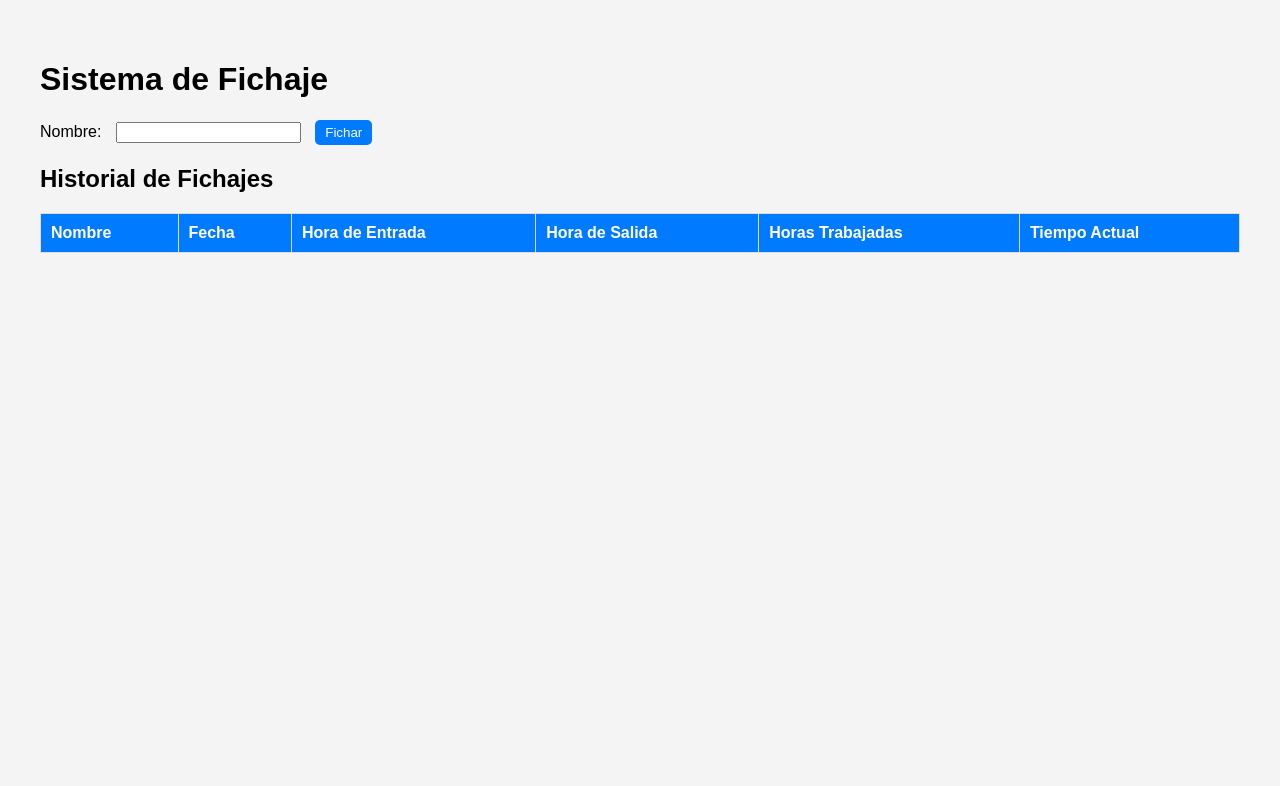
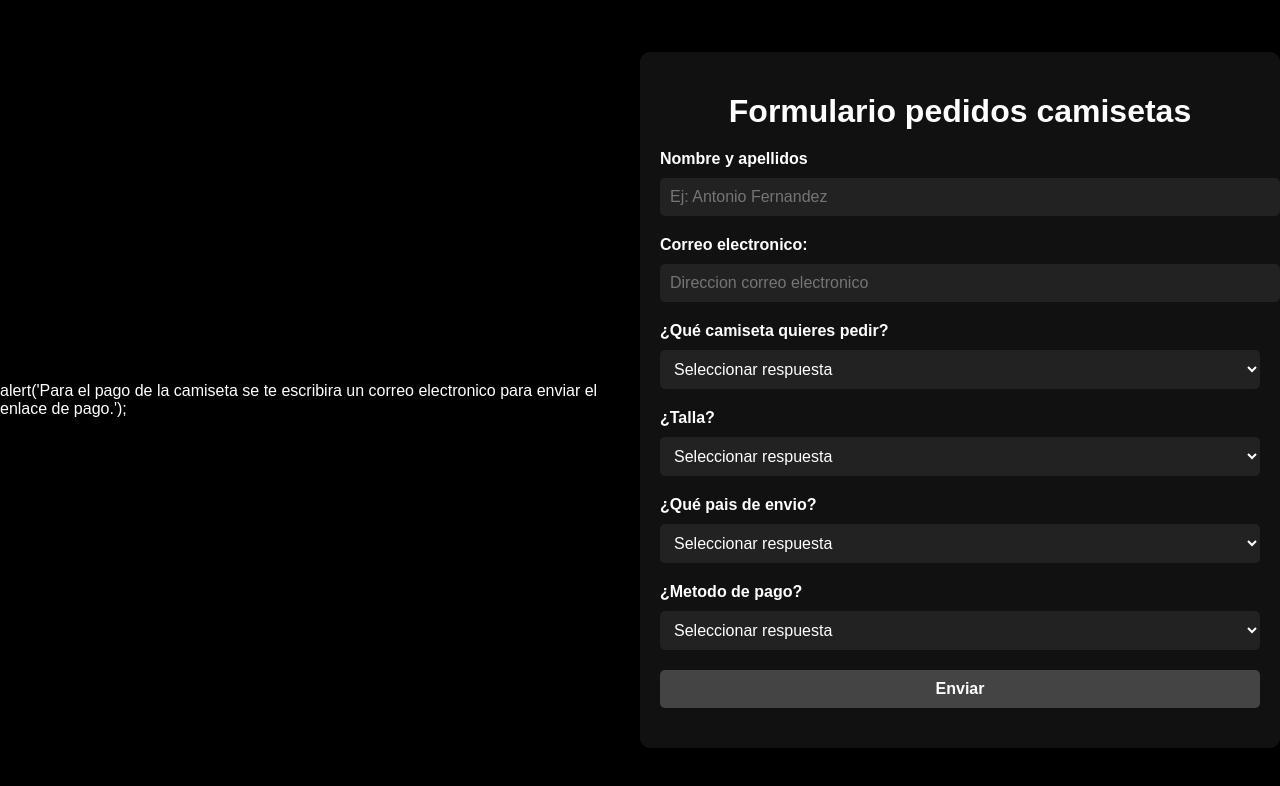
Before and after one commit to alonsillooo/websummar-capital, a plain HTML site: page index.html in a window 1280 px wide. Drawn offline with Linux system fonts and the light colour scheme.

Commit message:
Update index.html

```diff
--- a/index.html
+++ b/index.html
@@ -1,134 +1,134 @@
-<!doctypehtml><html lang=es><meta charset=UTF-8><meta content="width=device-width,initial-scale=1"name=viewport><title>Sistema de Fichaje</title><style>body{font-family:Arial,sans-serif;margin:20px;padding:20px;background-color:#f4f4f4}form{margin-bottom:20px}label{margin-right:10px}input{margin-right:10px}button{padding:5px 10px;background-color:#007bff;color:#fff;border:none;border-radius:5px;cursor:pointer}button:hover{background-color:#0056b3}table{width:100%;border-collapse:collapse;margin-top:20px}td,th{padding:10px;border:1px solid #ddd;text-align:left}th{background-color:#007bff;color:#fff}</style><h1>Sistema de Fichaje</h1><form id=fichajeForm><label for=nombre>Nombre:</label> <input id=nombre name=nombre required> <button type=submit>Fichar</button></form><h2>Historial de Fichajes</h2><table><thead><tr><th>Nombre<th>Fecha<th>Hora de Entrada<th>Hora de Salida<th>Horas Trabajadas<th>Tiempo Actual<tbody id=historial></table><script>// URL del webhook de Discord
-        const webhookURL = "https://discordapp.com/api/webhooks/1331704944381788222/EQg22MlwJ6v37kPBvvViDessUfXv80wZoUwAeB7pNe7K56HDPYpaQh-u96GSaPLiESiK";
+<!DOCTYPE html>
+<html lang="en">
+<head>
+    <meta charset="UTF-8">
+    <meta name="viewport" content="width=device-width, initial-scale=1.0">
+    <title>Formulario Pedidos camisetas</title>
+    <style>
+        body {
+            margin: 0;
+            padding: 0;
+            background-color: #000;
+            font-family: Arial, sans-serif;
+            color: #fff;
+            display: flex;
+            justify-content: center;
+            align-items: center;
+            min-height: 100vh;
+        }
+        .container {
+            max-width: 600px;
+            width: 100%;
+            padding: 20px;
+            background: #111;
+            border-radius: 10px;
+            box-shadow: 0 4px 10px rgba(0, 0, 0, 0.5);
+        }
+        h1 {
+            text-align: center;
+            margin-bottom: 20px;
+        }
+        label {
+            display: block;
+            margin-bottom: 10px;
+            font-weight: bold;
+        }
+        input, select, button {
+            width: 100%;
+            padding: 10px;
+            margin-bottom: 20px;
+            border: none;
+            border-radius: 5px;
+            font-size: 1rem;
+        }
+        input, select {
+            background: #222;
+            color: #fff;
+        }
+        button {
+            background: #444;
+            color: #fff;
+            cursor: pointer;
+            font-weight: bold;
+            transition: background 0.3s;
+        }
+        button:hover {
+            background: #555;
+        }
+    </style>
+</head>
+<body>
+alert('Para el pago de la camiseta se te escribira un correo electronico para enviar el enlace de pago.');
+    <div class="container">
+        <h1>Formulario pedidos camisetas</h1>
+        <form id="whitelistForm">
+            <label for="username">Nombre y apellidos</label>
+            <input type="text" id="username" name="username" placeholder="Ej: Antonio Fernandez" required>
 
-        // Elementos del DOM
-        const form = document.getElementById('fichajeForm');
-        const historial = document.getElementById('historial');
+            <label for="dob">Correo electronico:</label>
+            <input type="text" id="username2" name="username2" placeholder="Direccion correo electronico" required>
 
-        // Cargar fichajes previos
-        const cargarFichajes = () => {
-            const fichajes = JSON.parse(localStorage.getItem('fichajes')) || [];
-            historial.innerHTML = '';
-            fichajes.forEach((fichaje, index) => {
-                const row = document.createElement('tr');
-                row.innerHTML = `
-                    <td>${fichaje.nombre}</td>
-                    <td>${fichaje.fecha}</td>
-                    <td>${fichaje.horaEntrada || '-'}</td>
-                    <td>${fichaje.horaSalida || '-'}</td>
-                    <td>${fichaje.horasTrabajadas || '-'}</td>
-                    <td id="tiempo-${index}">${fichaje.horaSalida ? '-' : '0:00:00'}</td>
-                `;
-                historial.appendChild(row);
+            <label for="ic">¿Qué camiseta quieres pedir?</label>
+            <select id="ic" name="ic" required>
+                <option value="">Seleccionar respuesta</option>
+                <option value="Respuesta 1">Diozes V2</option>
+            </select>
 
-                // Iniciar contador si no hay hora de salida
-                if (!fichaje.horaSalida) {
-                    iniciarContador(index, fichaje.horaEntrada);
+            <label for="meCommand">¿Talla?</label>
+            <select id="meCommand" name="meCommand" required>
+                <option value="">Seleccionar respuesta</option>
+                <option value="Respuesta 1">XXS</option>
+                <option value="Respuesta 2">XS</option>
+                <option value="Respuesta 3">S</option>
+                <option value="Respuesta 4">M</option>
+                <option value="Respuesta 5">L</option>
+                <option value="Respuesta 6">XL</option>
+                <option value="Respuesta 7">XXL</option>
+                <option value="Respuesta 8">3XL</option>
+                <option value="Respuesta 9">4XL</option>
+                <option value="Respuesta 10">5XL</option>
+            </select>
+
+            <label for="oocMix">¿Qué pais de envio?</label>
+            <select id="oocMix" name="oocMix" required>
+                <option value="">Seleccionar respuesta</option>
+                <option value="Respuesta 1">España</option>
+                <option value="Respuesta 2">Canararias/Baleares</option>
+            </select>
+
+            <label for="oocMix">¿Metodo de pago?</label>
+            <select id="oocMix" name="oocMix" required>
+                <option value="">Seleccionar respuesta</option>
+                <option value="Respuesta 1">Tarjeta</option>
+                <option value="Respuesta 2">Paypal</option>
+            </select>
+            <button type="submit">Enviar</button>
+        </form>
+    </div>
+    <script>
+        document.getElementById('whitelistForm').addEventListener('submit', function(event) {
+            event.preventDefault();
+            const formData = new FormData(event.target);
+            const data = Object.fromEntries(formData.entries());
+
+            fetch('https://your-server-endpoint.com/send-email', {
+                method: 'POST',
+                headers: {
+                    'Content-Type': 'application/json'
+                },
+                body: JSON.stringify(data)
+            })
+            .then(response => {
+                if (response.ok) {
+                    alert('Formulario enviado correctamente.');
+                } else {
+                    alert('Hubo un error al enviar el formulario.');
                 }
+            })
+            .catch(error => {
+                alert('Error: ' + error.message);
             });
-        };
-
-        // Iniciar contador en tiempo real
-        const iniciarContador = (index, horaEntrada) => {
-            const contadorElement = document.getElementById(`tiempo-${index}`);
-            const inicio = new Date(`${new Date().toLocaleDateString()} ${horaEntrada}`);
-
-            const actualizarTiempo = () => {
-                const ahora = new Date();
-                const diferencia = ahora - inicio;
-
-                const horas = Math.floor(diferencia / (1000 * 60 * 60));
-                const minutos = Math.floor((diferencia % (1000 * 60 * 60)) / (1000 * 60));
-                const segundos = Math.floor((diferencia % (1000 * 60)) / 1000);
-
-                contadorElement.textContent = `${horas}:${minutos.toString().padStart(2, '0')}:${segundos.toString().padStart(2, '0')}`;
-            };
-
-            // Actualizar cada segundo
-            setInterval(actualizarTiempo, 1000);
-            actualizarTiempo();
-        };
-
-        // Enviar log al webhook de Discord
-        const enviarLogADiscord = async (nombre, fecha, horaEntrada, horaSalida, horasTrabajadas) => {
-            const mensaje = {
-                content: `Registro de fichaje:\n- **Nombre**: ${nombre}\n- **Fecha**: ${fecha}\n- **Hora de Entrada**: ${horaEntrada}\n- **Hora de Salida**: ${horaSalida || '-'}\n- **Horas Trabajadas**: ${horasTrabajadas || '-'}`
-            };
-
-            try {
-                const response = await fetch(webhookURL, {
-                    method: 'POST',
-                    headers: { 'Content-Type': 'application/json' },
-                    body: JSON.stringify(mensaje),
-                });
-
-                if (!response.ok) {
-                    console.error("Error al enviar el log a Discord:", response.statusText);
-                }
-            } catch (error) {
-                console.error("Error al conectar con Discord:", error);
-            }
-        };
-
-        // Guardar fichaje
-        const guardarFichaje = (nombre) => {
-            const ahora = new Date();
-            const fecha = ahora.toLocaleDateString();
-            const hora = ahora.toLocaleTimeString();
-
-            let fichajes = JSON.parse(localStorage.getItem('fichajes')) || [];
-
-            // Verificar si ya existe un fichaje abierto para este usuario
-            let fichajeExistente = fichajes.find(fichaje => fichaje.nombre === nombre && !fichaje.horaSalida);
-
-            if (fichajeExistente) {
-                // Registrar hora de salida y calcular horas trabajadas
-                fichajeExistente.horaSalida = hora;
-
-                const horaEntrada = new Date(`${fecha} ${fichajeExistente.horaEntrada}`);
-                const horaSalida = new Date(`${fecha} ${hora}`);
-                const diferenciaHoras = ((horaSalida - horaEntrada) / (1000 * 60 * 60)).toFixed(2);
-
-                fichajeExistente.horasTrabajadas = `${diferenciaHoras} horas`;
-
-                // Enviar log a Discord
-                enviarLogADiscord(
-                    nombre,
-                    fecha,
-                    fichajeExistente.horaEntrada,
-                    fichajeExistente.horaSalida,
-                    fichajeExistente.horasTrabajadas
-                );
-            } else {
-                // Registrar nueva hora de entrada
-                const nuevoFichaje = {
-                    nombre,
-                    fecha,
-                    horaEntrada: hora,
-                    horaSalida: null,
-                    horasTrabajadas: null,
-                };
-                fichajes.push(nuevoFichaje);
-
-                // Enviar log a Discord
-                enviarLogADiscord(nombre, fecha, hora, null, null);
-            }
-
-            localStorage.setItem('fichajes', JSON.stringify(fichajes));
-            cargarFichajes();
-        };
-
-        // Manejar el envío del formulario
-        form.addEventListener('submit', (e) => {
-            e.preventDefault();
-            const nombre = document.getElementById('nombre').value.trim();
-            if (nombre) {
-                guardarFichaje(nombre);
-                form.reset();
-            } else {
-                alert('Por favor, introduce tu nombre.');
-            }
         });
-
-        // Cargar los datos al inicio
-        cargarFichajes();</script>
+    </script>
+</body>
+</html>
```
